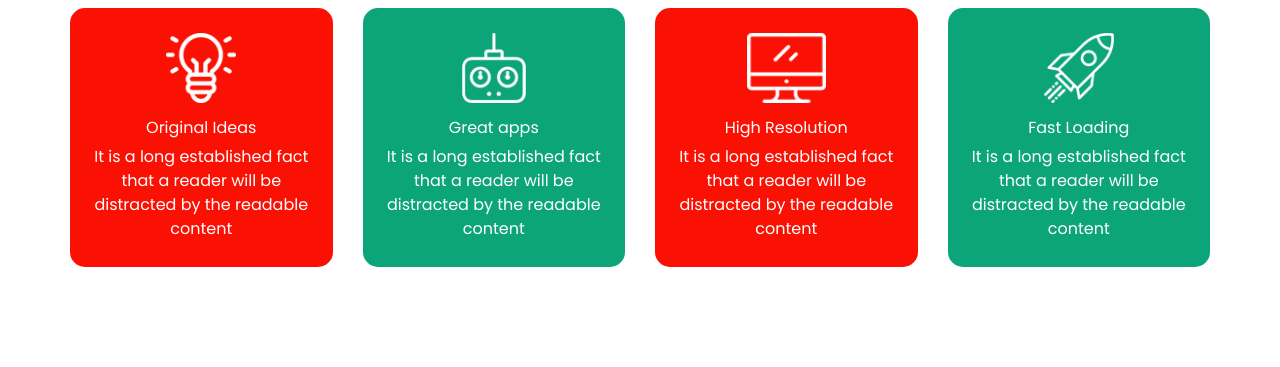
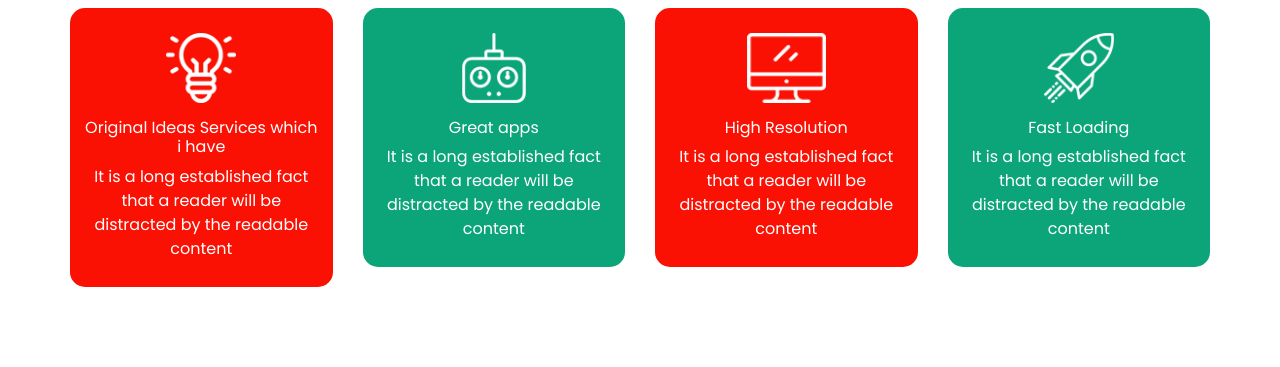
Before and after one commit to ajayks-webonise/brainwave-html, a plain HTML site: page service.html in a window 1280 px wide. Shown: the part 276-643 px from the top of the page. Drawn offline with nearby package versions, Linux system fonts and the light colour scheme.

Commit message:
service chnage

```diff
--- a/service.html
+++ b/service.html
@@ -142,7 +142,7 @@
             </div>
             <div class="detail-box">
               <h6>
-                Original Ideas
+                Original Ideas Services which i have
               </h6>
               <p>
                 It is a long established fact that a reader will be distracted
```
